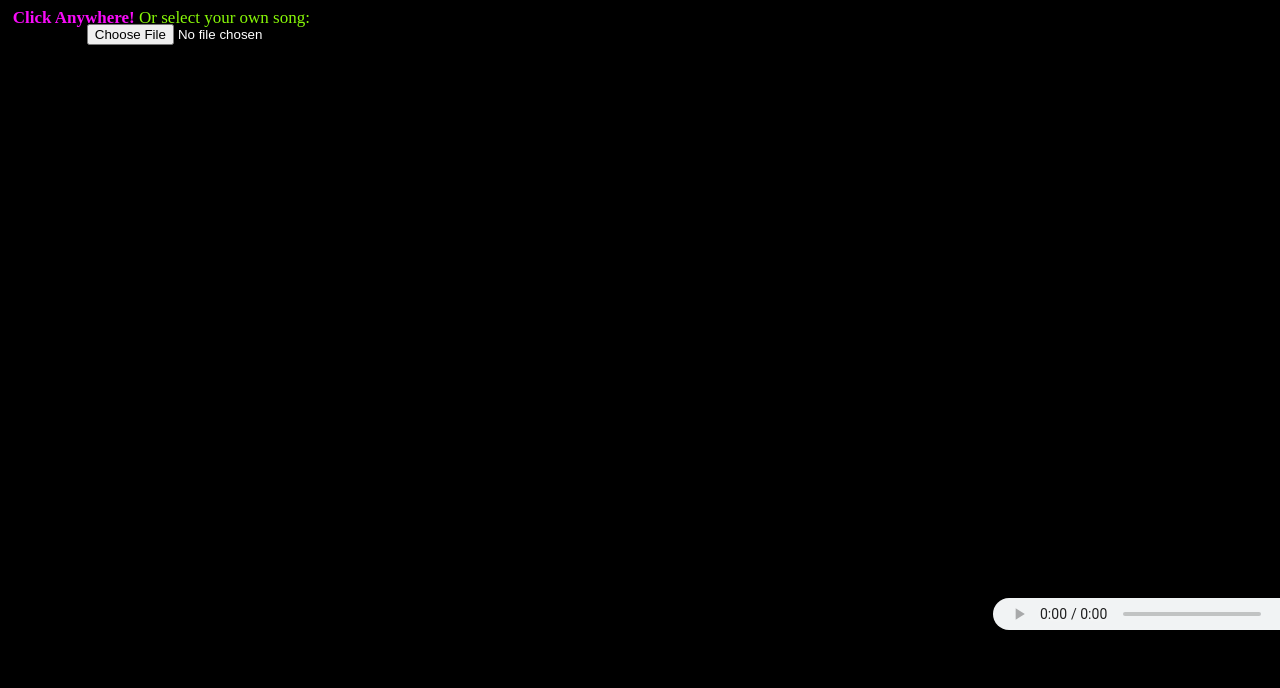
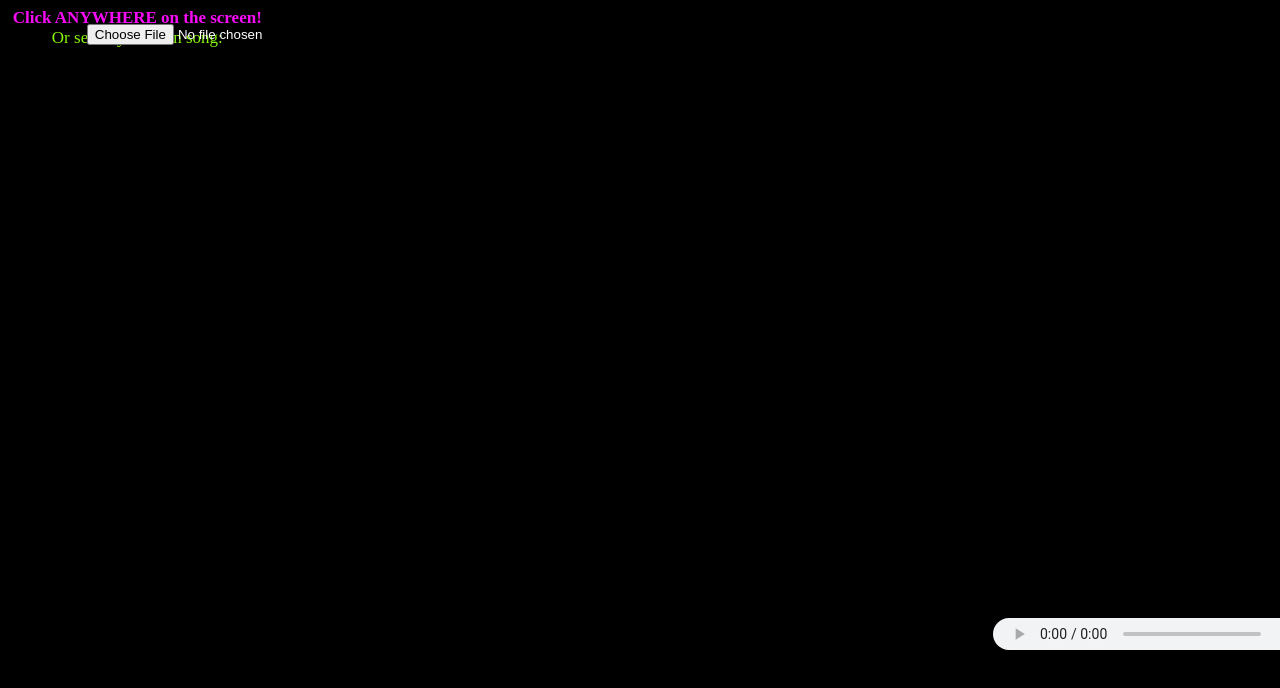
Before and after one commit to Feifeiyang5177/Hiper_the_sound_reader_app, a website built with webpack: page index.html in a window 1280 px wide. Both pictures are taken after a click on the button "play". Shown: the top 688 px of the page. Built offline with nearby package versions, Linux system fonts and the light colour scheme.

Commit message:
click anywhere on the screen

```diff
--- a/index.html
+++ b/index.html
@@ -29,7 +29,8 @@
         <canvas id='canvas1'></canvas>
         <div id="click">
             <lable class="click-lable" >
-                <span style="color:rgb(248, 12, 248)" ><b>Click Anywhere!</b></span>
+                <span style="color:rgb(248, 12, 248)" ><b>Click ANYWHERE on the screen!</b></span>
+            </br>
                 <span style="color:rgb(136, 248, 8)">Or select your own song:</span>
             </label>
             <!-- <audio id='audio1' controls></audio> -->
```
